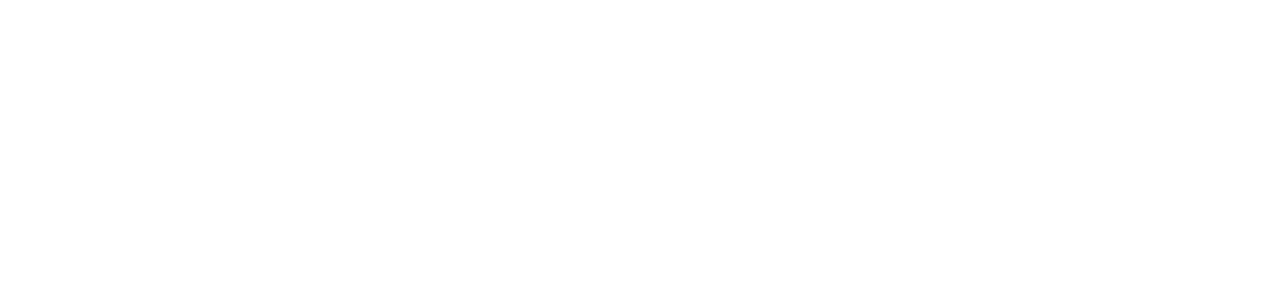
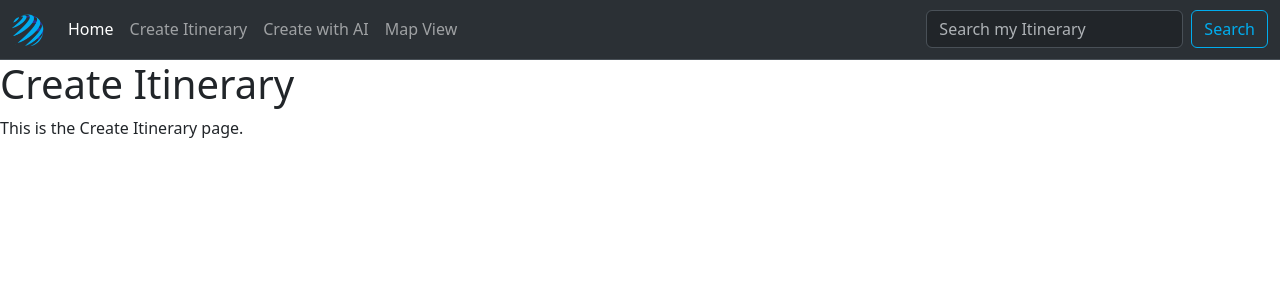
Before and after one commit to 4Chronosx/NextStop, a React (Vite) app: page /create-itinerary in a window 1280 px wide. Before the commit this address had no page. Shown: the top 300 px of the page. Built offline with nearby package versions, Linux system fonts and the light colour scheme.

Commit message:
added create-itinerary page

```diff
--- a/package.json
+++ b/package.json
@@ -10,9 +10,12 @@
     "preview": "vite preview"
   },
   "dependencies": {
+    "@types/react-router": "^5.1.20",
+    "@types/react-router-dom": "^5.3.3",
     "bootstrap": "^5.3.3",
     "react": "^18.3.1",
     "react-dom": "^18.3.1",
+    "react-router": "^6.28.0",
     "react-router-dom": "^6.28.0"
   },
   "devDependencies": {
--- a/src/App.tsx
+++ b/src/App.tsx
@@ -1,6 +1,7 @@
 import './App.css'
 import { BrowserRouter as Router, Route, Routes } from 'react-router-dom';
-import Home from './components/home/page';
+import Home from './components/Pages/home/page';
+import CreateItinerary from './components/Pages/create-itinerary/page';
 
 function App() {
 
@@ -8,6 +9,7 @@
     <Router>
       <Routes>
         <Route path="/" element={<Home />}></Route>
+        <Route path="/create-itinerary" element={<CreateItinerary />}></Route>
       </Routes>
     </Router>
 
--- /dev/null
+++ b/src/components/Pages/create-itinerary/page.tsx
@@ -0,0 +1,14 @@
+import Navbar from "../../ui/Navbar";
+import Carousel from '../../ui/Carousel';
+
+const CreateItinerary = () => {
+    return (
+      <div>
+        <Navbar></Navbar>
+        <h1>Create Itinerary</h1>
+        <p>This is the Create Itinerary page.</p>
+      </div>
+    );
+  };
+
+  export default CreateItinerary;
--- a/src/components/home/page.tsx
+++ b/src/components/Pages/home/page.tsx
@@ -1,6 +1,6 @@
-import Navbar from "../ui/Navbar";
+import Navbar from "../../ui/Navbar";
 import "../home/page.css";
-import Carousel from '../ui/Carousel';
+import Carousel from '../../ui/Carousel';
 
 
 
--- a/src/components/ui/Carousel.tsx
+++ b/src/components/ui/Carousel.tsx
@@ -1,4 +1,4 @@
-import Card from "./card"; // Import your Card component
+import Card from "./Card"; // Import your Card component
 import "./Carousel.css";
 import { useState, useEffect } from "react";
 
--- a/src/components/ui/Navbar.tsx
+++ b/src/components/ui/Navbar.tsx
@@ -35,7 +35,7 @@
               </Link>
             </li>
             <li className="nav-item">
-              <Link className="nav-link" to="#">
+              <Link className="nav-link" to="/create-itinerary">
                 Create Itinerary
               </Link>
             </li>
```
Also changed, not shown: src/components/Pages/create-itinerary/page.css (added), src/components/Pages/home/page.css (renamed from src/components/home/page.css), 1 other file (tests, documents, lock files or other folders).
